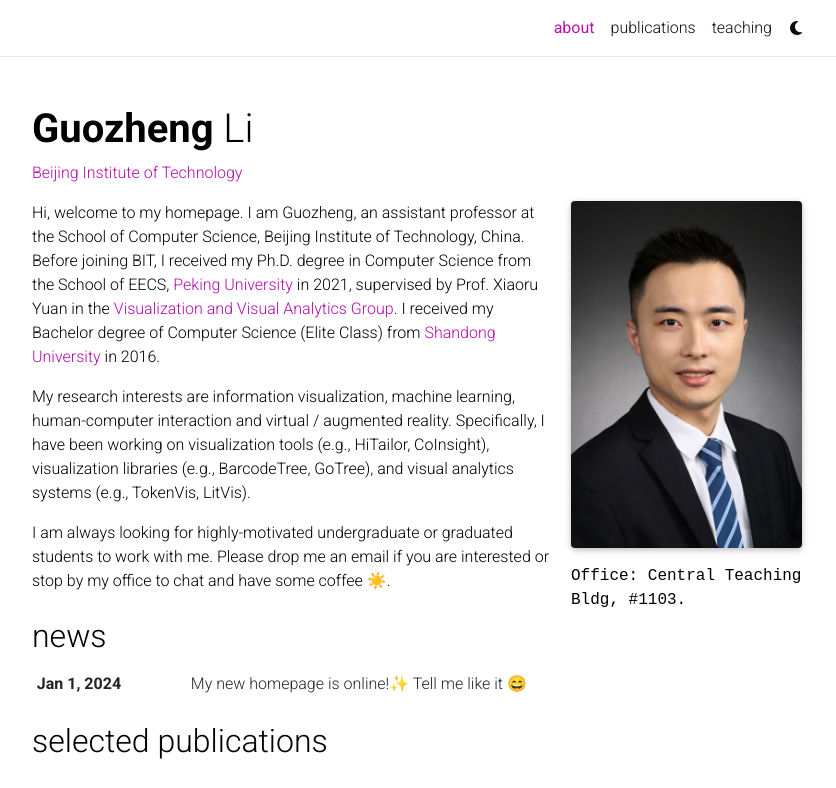
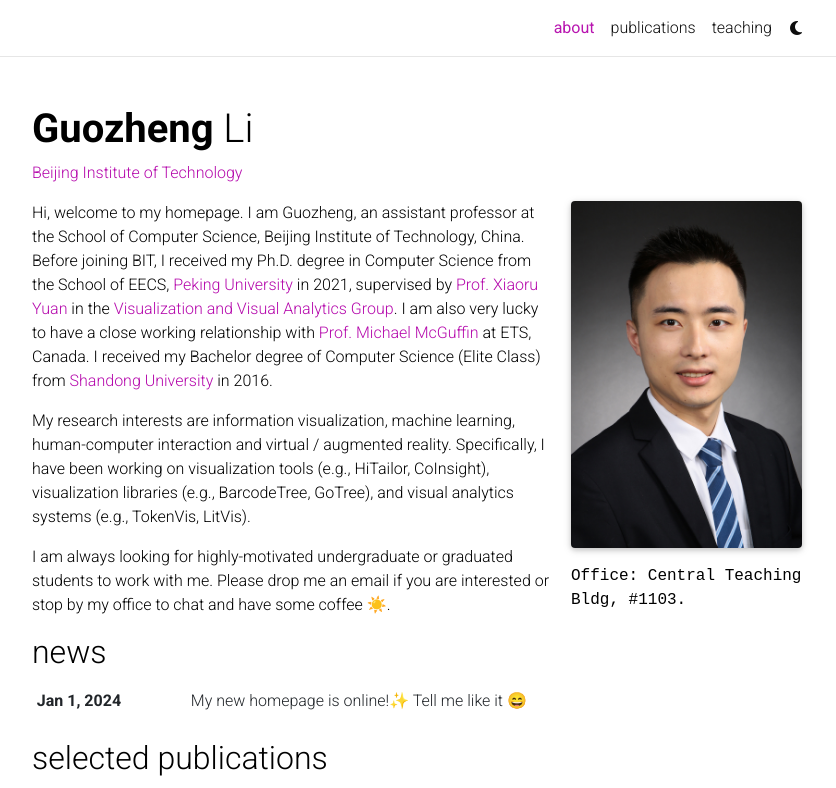
Before and after one commit to guozhengli2021/homepage, a Jekyll site: the page built from _pages/about.md, in a window 1280 px wide and 979 px high, cut to the strip 0-788 px from the top of the window. Shown: the whole strip, without its empty margins (223-1059 px from the left). Built offline with Jekyll 4.4.1, drawn with Linux system fonts in a browser that asks for light colours; full-size pictures stand in for the smaller copies a plugin makes; emoji names are drawn with the system emoji font; comment, search, counter and statistics services are not loaded; a style sheet for code colours, icons or effects is not loaded.

Commit message:
update the

```diff
--- a/_pages/about.md
+++ b/_pages/about.md
@@ -17,7 +17,7 @@
 social: false  # includes social icons at the bottom of the page
 ---
 
-Hi, welcome to my homepage. I am Guozheng, an assistant professor at the School of Computer Science, Beijing Institute of Technology, China. Before joining BIT, I received my Ph.D. degree in Computer Science from the School of EECS, <a href='https://english.pku.edu.cn/'>Peking University</a> in 2021, supervised by Prof. Xiaoru Yuan in the <a href='https://vis.pku.edu.cn/wiki/'>Visualization and Visual Analytics Group</a>. I received my Bachelor degree of Computer Science (Elite Class) from <a href='https://en.sdu.edu.cn/'>Shandong University</a> in 2016.
+Hi, welcome to my homepage. I am Guozheng, an assistant professor at the School of Computer Science, Beijing Institute of Technology, China. Before joining BIT, I received my Ph.D. degree in Computer Science from the School of EECS, <a href='https://english.pku.edu.cn/'>Peking University</a> in 2021, supervised by <a href='https://vis.pku.edu.cn/xiaoruyuan.html'>Prof. Xiaoru Yuan</a> in the <a href='https://vis.pku.edu.cn/wiki/'>Visualization and Visual Analytics Group</a>. I am also very lucky to have a close working relationship with <a href='https://www.michaelmcguffin.com/'>Prof. Michael McGuffin</a> at ETS, Canada. I received my Bachelor degree of Computer Science (Elite Class) from <a href='https://en.sdu.edu.cn/'>Shandong University</a> in 2016.
 
 My research interests are information visualization, machine learning, human-computer interaction and virtual / augmented reality. Specifically, I have been working on visualization tools (e.g., HiTailor, CoInsight), visualization libraries (e.g., BarcodeTree, GoTree), and visual analytics systems (e.g., TokenVis, LitVis).
 
```
